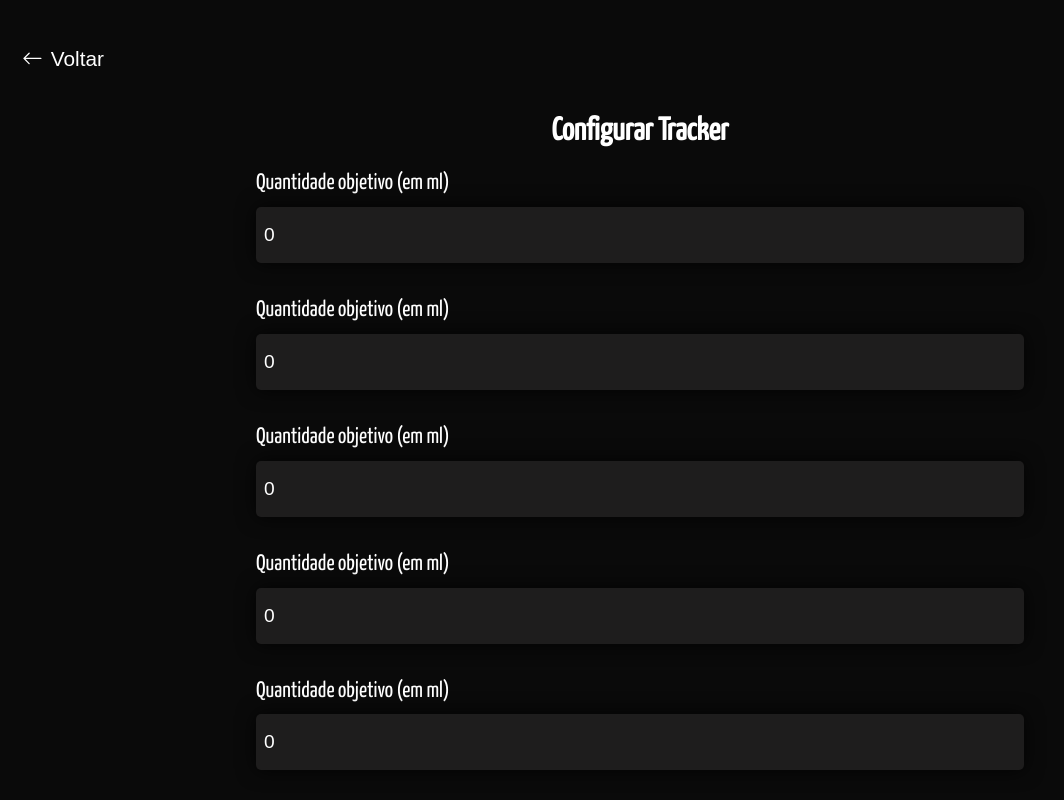
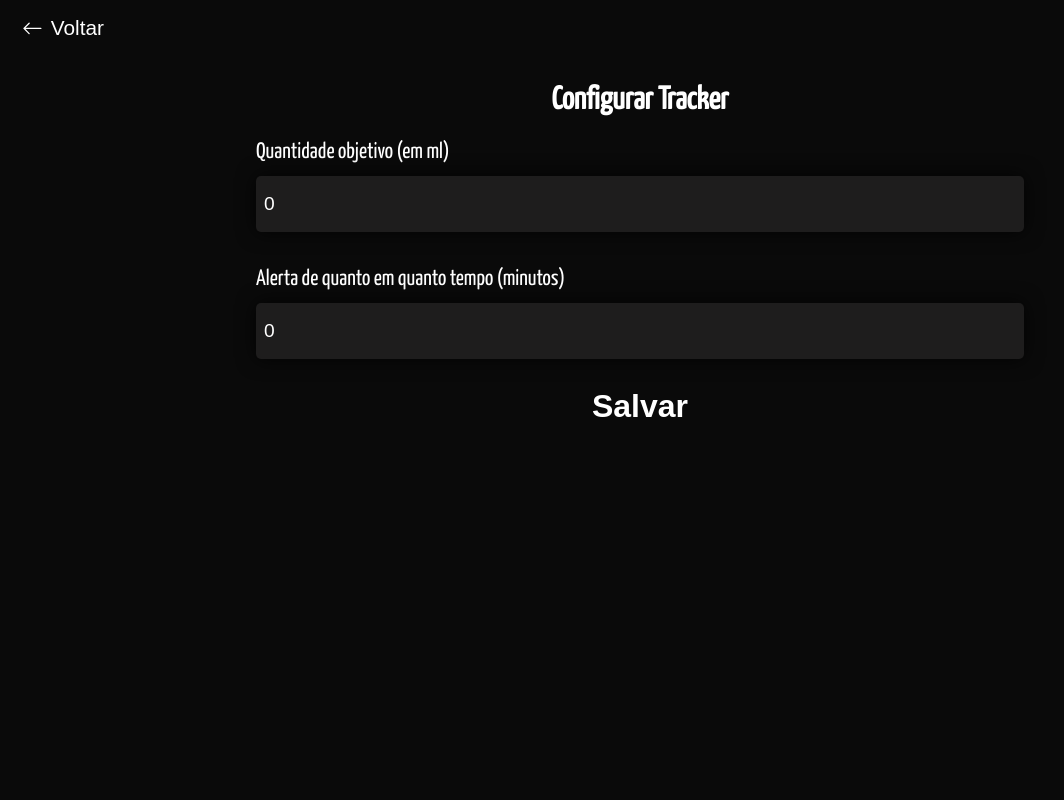
Before and after one commit to GustavoGomesDias/water-tracker, a React (Vite) app in the folder frontend/: page /setup in a window 1280 px wide. Shown: the whole page, without its empty margins (0-1064 px from the left). Built offline with nearby package versions, Linux system fonts and the light colour scheme.

Commit message:
fix: remove overflow

```diff
--- a/frontend/src/components/UI/Back/back.css
+++ b/frontend/src/components/UI/Back/back.css
@@ -2,6 +2,8 @@
   display: flex;
   justify-content: flex-start;
   padding: 1rem;
+  overflow: hidden;
+  width: 80%;
 }
 
 .back-btn {
--- a/frontend/src/components/UI/Button/button.css
+++ b/frontend/src/components/UI/Button/button.css
@@ -38,11 +38,13 @@
 }
 
 .input-box .btn {
+  display: flex;
+  align-items: center;
+  justify-content: center;
   z-index: 1;
   border: none;
   background-color: transparent;
   color: #fff;
-  padding: 5px 30px;
   font-weight: 600;
   font-size: 2.5rem;
   border-radius: 50px;
@@ -82,6 +84,14 @@
   top: 15px;
 }
 
+.btn-content {
+  text-align: center;
+  margin: 0;
+  width: 100%;
+  font-size: 2rem;
+  z-index: 5;
+}
+
 
 @keyframes wave {
   0% {
--- a/frontend/src/components/UI/Button/index.tsx
+++ b/frontend/src/components/UI/Button/index.tsx
@@ -16,7 +16,8 @@ export const Button = ({ content, tooltipText, Icon, handleClick }: ButtonProps)
       <span>{tooltipText}</span>
     </div>}
     <button className="btn" onClick={(e) => handleClick(e)}>
-      <span>{content && content} {Icon && <Icon />}</span>
+      {content && <p className="btn-content">{content}</p>}
+      {Icon && <span>{<Icon />}</span>}
     </button>
   </div>
 )
--- a/frontend/src/pages/main/main.css
+++ b/frontend/src/pages/main/main.css
@@ -1,9 +1,10 @@
 .main {
   display: flex;
   flex-direction: column;
-  justify-content: center;
-  width: 100vw;
+  justify-content: flex-end;
+  width: 100%;
   height: 100vh;
+  /* padding: 1rem 0; */
 }
 
 .tracker {
@@ -13,7 +14,7 @@
   gap: 5rem;
   flex-direction: column;
   width: 100%;
-  height: 100vh;
+  height: 100%;
 }
 
 .percent {
--- a/frontend/src/pages/setup/index.tsx
+++ b/frontend/src/pages/setup/index.tsx
@@ -1,10 +1,13 @@
-import { ChangeEvent, useState } from 'react';
+import { useState, MouseEvent } from 'react';
 import { Back, Button, Input } from '@components';
 import './setup.css';
-import { AiOutlinePlus } from 'react-icons/ai';
 
 export const Setup = (): JSX.Element => {
   const [defaultQuantity, setDefaultQuantity] = useState<number>(0);
+
+  const handleHistory = (e: MouseEvent<HTMLButtonElement>) => {
+    e.preventDefault();
+  }
 
   return (
     <div className="main">
@@ -18,25 +21,11 @@ export const Setup = (): JSX.Element => {
             handleOnChange={setDefaultQuantity}
           />
           <Input
-            labelTxt="Quantidade objetivo (em ml)"
+            labelTxt="Alerta de quanto em quanto tempo (minutos)"
             value={defaultQuantity} type="number"
             handleOnChange={setDefaultQuantity}
           />
-          <Input
-            labelTxt="Quantidade objetivo (em ml)"
-            value={defaultQuantity} type="number"
-            handleOnChange={setDefaultQuantity}
-          />
-          <Input
-            labelTxt="Quantidade objetivo (em ml)"
-            value={defaultQuantity} type="number"
-            handleOnChange={setDefaultQuantity}
-          />
-          <Input
-            labelTxt="Quantidade objetivo (em ml)"
-            value={defaultQuantity} type="number"
-            handleOnChange={setDefaultQuantity}
-          />
+          <Button handleClick={handleHistory} content="Salvar" tooltipText="Adicionar drink" />
         </form>
       </div>
     </div>
--- a/frontend/src/pages/setup/setup.css
+++ b/frontend/src/pages/setup/setup.css
@@ -2,6 +2,7 @@
   display: flex;
   flex-direction: column;
   align-items: center;
+  height: 100%;
 }
 
 form {
@@ -9,4 +10,5 @@ form {
   flex-direction: column;
   gap: 2rem;
   width: 60%;
+  padding: 0 0 3em 0;
 }
--- a/frontend/src/style.css
+++ b/frontend/src/style.css
@@ -2,8 +2,6 @@ html {
     background-color: rgba(0, 0, 0, 0.8);
     text-align: center;
     color: white;
-    height: 100vh;
-    overflow: hidden;
 }
 
 body {
@@ -11,7 +9,8 @@ body {
     margin: 0;
     color: white;
     font-family: 'Yanone', system-ui, -apple-system, BlinkMacSystemFont, 'Segoe UI', Roboto, Oxygen, Ubuntu, Cantarell, 'Open Sans', 'Helvetica Neue', sans-serif;
-    height: 100vh;
+    overflow-x: hidden;
+    box-sizing: border-box;
 }
 
 @font-face {
```
